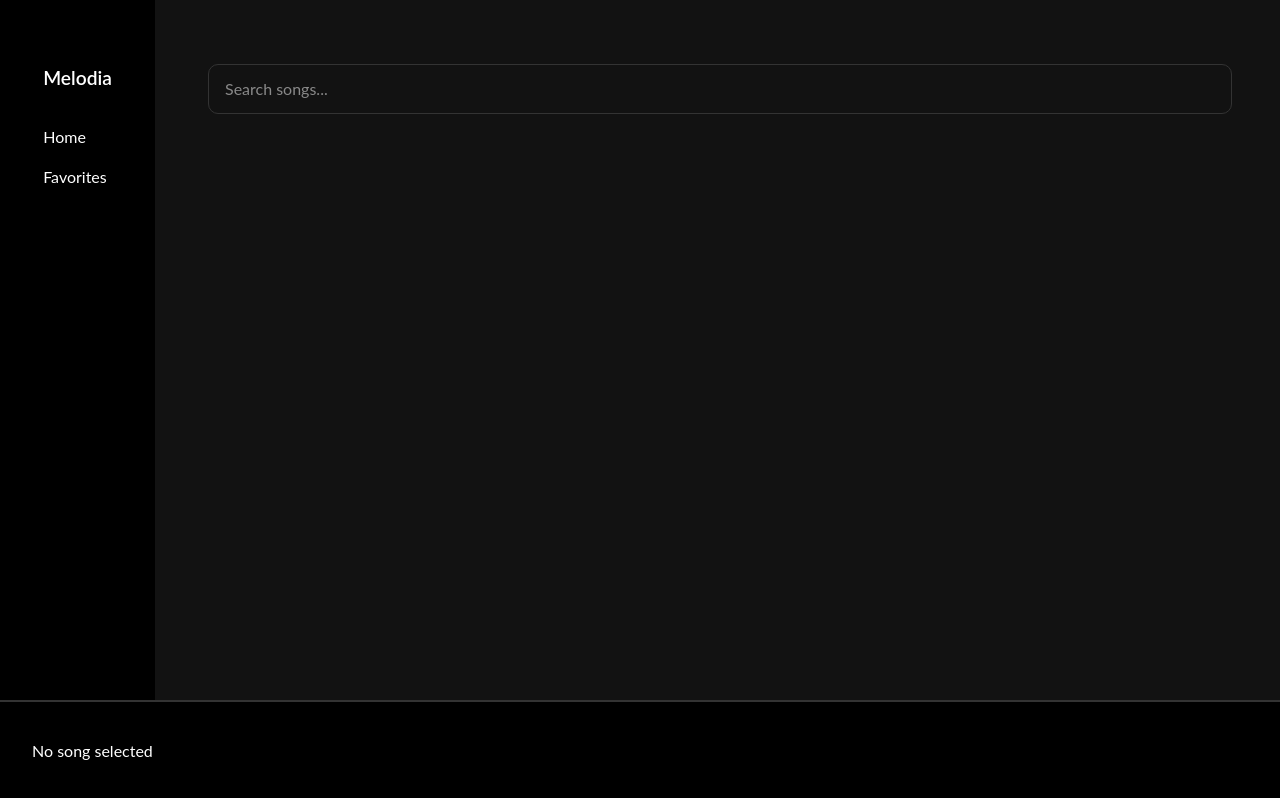
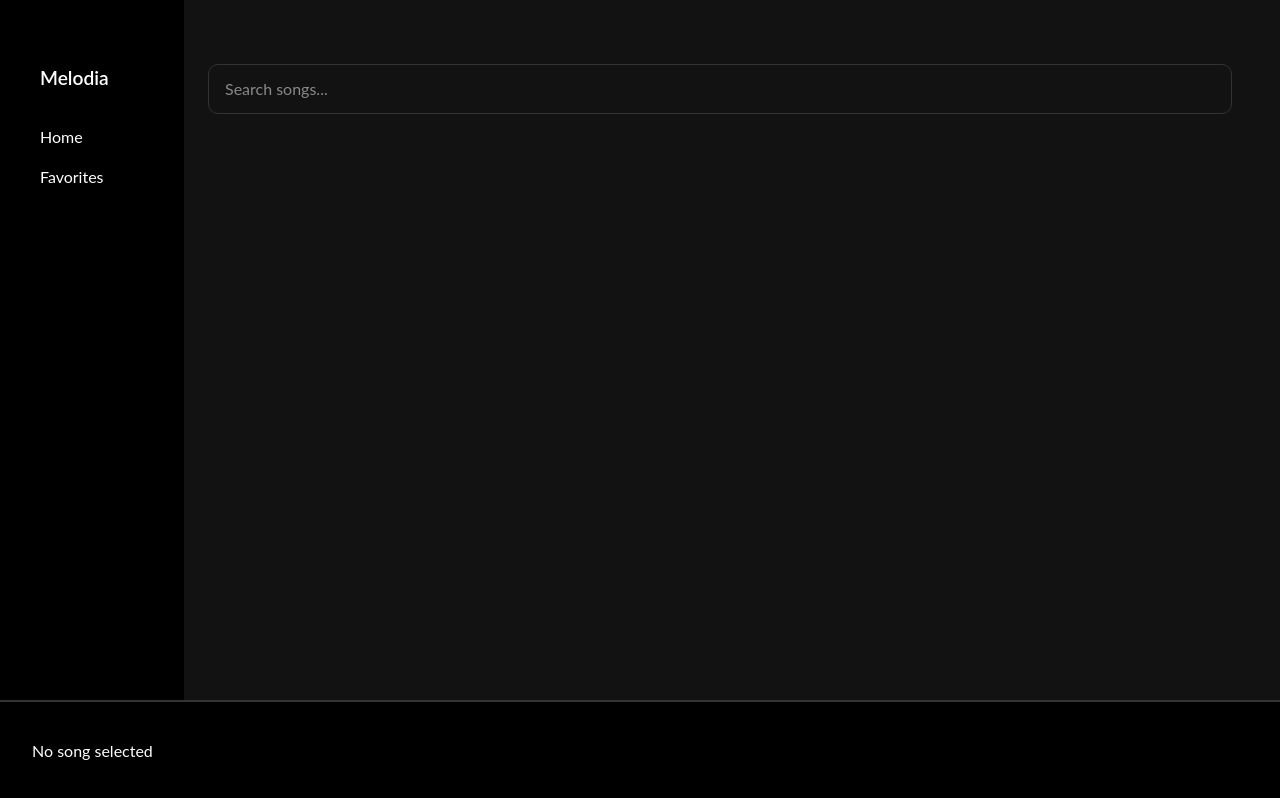
Before and after one commit to herdisheida/Melodia, a Next.js app in the folder my-app/: page / in a window 1280 px wide. Built offline with nearby package versions, Linux system fonts and the light colour scheme.

Commit message:
fix sidebar connectino og css

```diff
--- a/my-app/app/favorites/page.tsx
+++ b/my-app/app/favorites/page.tsx
@@ -1 +1,10 @@
 // localhost:3000/favorites
+export default function FavoritesPage() {
+  return (
+    <main>
+      <h1>Favorites</h1>
+      <p>Here you can see your favorite songs.</p>
+      {/* TODO implement this? -- held við þurfutm ekki */}
+    </main>
+  );
+}
--- a/my-app/components/layout/Sidebar.module.css
+++ b/my-app/components/layout/Sidebar.module.css
@@ -1,6 +1,6 @@
 .sidebar {
   height: 100vh;
-  padding: 4rem 2.7rem;
+  padding: 4rem 4.7rem 0 2.5rem; /* top right bottom left */
   display: flex;
   flex-direction: column;
   gap: 1rem;
```
